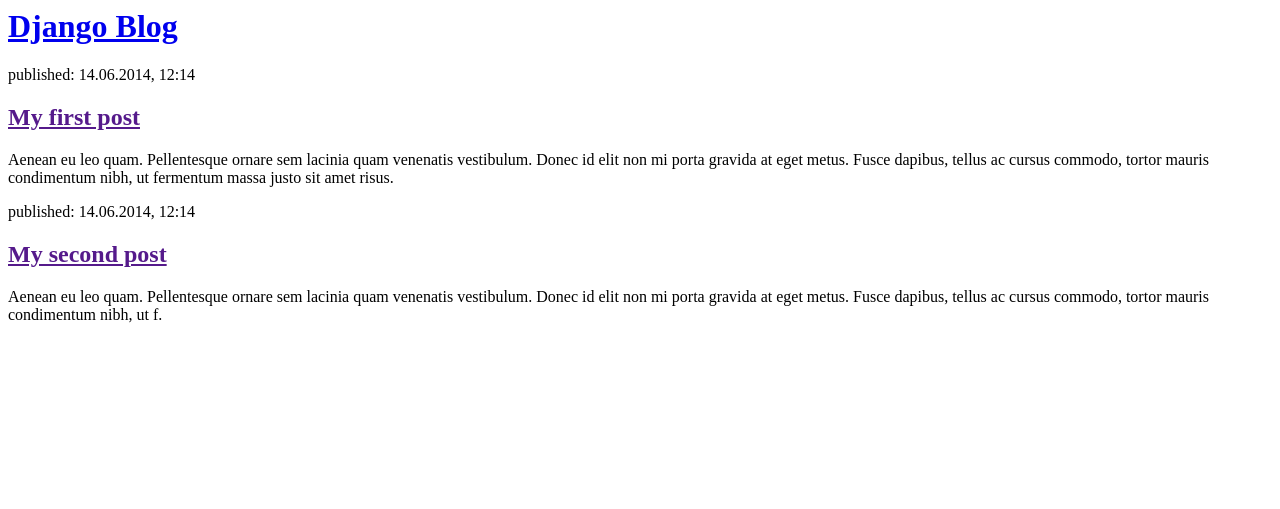
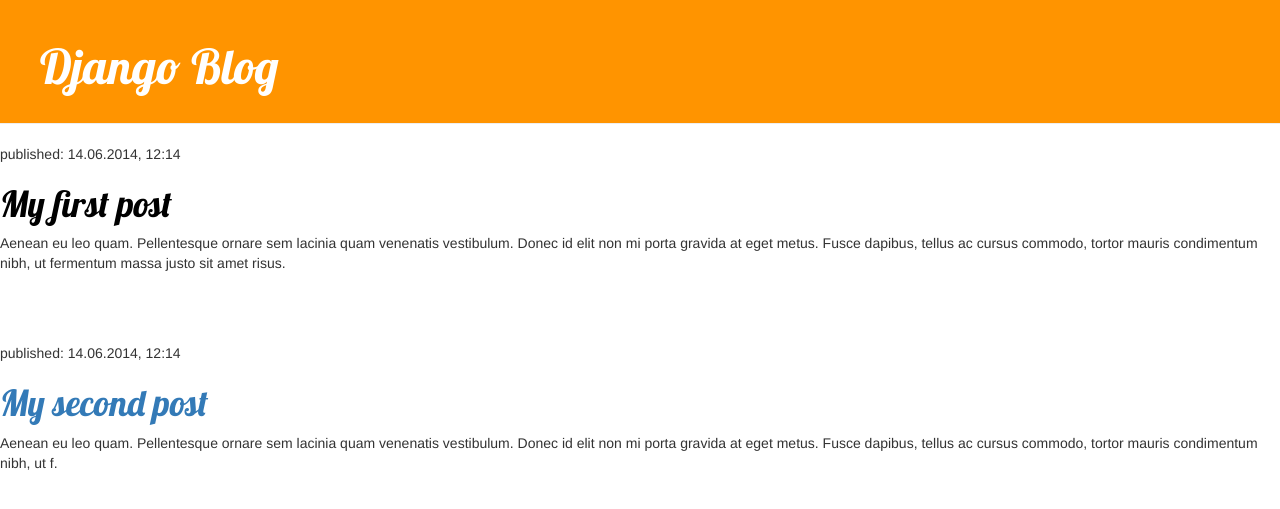
Before and after one commit to mmunarriz/my-first-blog, a Django app: template blog/templates/blog/post_list.html in a window 1280 px wide. Shown: the top 509 px of the page. Run offline with Django 3.2, Linux system fonts and the light colour scheme; the template is opened without the code that fills it, so the values that code supplies are empty; some libraries are stand-ins or nearby versions.

Commit message:
Agregado de css y bootstrap.

```diff
--- /dev/null
+++ b/blog/static/css/blog.css
@@ -0,0 +1,46 @@
+.page-header {
+    background-color: #ff9400;
+    margin-top: 0;
+    padding: 20px 20px 20px 40px;
+}
+
+.page-header h1, .page-header h1 a, .page-header h1 a:visited, .page-header h1 a:active {
+    color: #ffffff;
+    font-size: 36pt;
+    text-decoration: none;
+}
+
+.content {
+    margin-left: 40px;
+}
+
+h1, h2, h3, h4 {
+    font-family: 'Lobster', cursive;
+}
+
+.date {
+    color: #828282;
+}
+
+.save {
+    float: right;
+}
+
+.post-form textarea, .post-form input {
+    width: 100%;
+}
+
+.top-menu, .top-menu:hover, .top-menu:visited {
+    color: #ffffff;
+    float: right;
+    font-size: 26pt;
+    margin-right: 20px;
+}
+
+.post {
+    margin-bottom: 70px;
+}
+
+.post h1 a, .post h1 a:visited {
+    color: #000000;
+}
--- a/blog/templates/blog/post_list.html
+++ b/blog/templates/blog/post_list.html
@@ -1,21 +1,26 @@
+{% load staticfiles %}
 <html>
     <head>
         <title>Django blog</title>
+		<link rel="stylesheet" href="//maxcdn.bootstrapcdn.com/bootstrap/3.2.0/css/bootstrap.min.css">
+		<link rel="stylesheet" href="//maxcdn.bootstrapcdn.com/bootstrap/3.2.0/css/bootstrap-theme.min.css">
+		<link rel="stylesheet" href="{% static 'css/blog.css' %}">
+		<link href="//fonts.googleapis.com/css?family=Lobster&subset=latin,latin-ext" rel="stylesheet" type="text/css">
     </head>
     <body>
-        <div>
+        <div class="page-header">
             <h1><a href="/">Django Blog</a></h1>
         </div>
 
-        <div>
+        <div class="post">
             <p>published: 14.06.2014, 12:14</p>
-            <h2><a href="">My first post</a></h2>
+            <h1><a href="">My first post</a></h1>
             <p>Aenean eu leo quam. Pellentesque ornare sem lacinia quam venenatis vestibulum. Donec id elit non mi porta gravida at eget metus. Fusce dapibus, tellus ac cursus commodo, tortor mauris condimentum nibh, ut fermentum massa justo sit amet risus.</p>
         </div>
 
         <div>
             <p>published: 14.06.2014, 12:14</p>
-            <h2><a href="">My second post</a></h2>
+            <h1><a href="">My second post</a></h1>
             <p>Aenean eu leo quam. Pellentesque ornare sem lacinia quam venenatis vestibulum. Donec id elit non mi porta gravida at eget metus. Fusce dapibus, tellus ac cursus commodo, tortor mauris condimentum nibh, ut f.</p>
         </div>
     </body>
```
